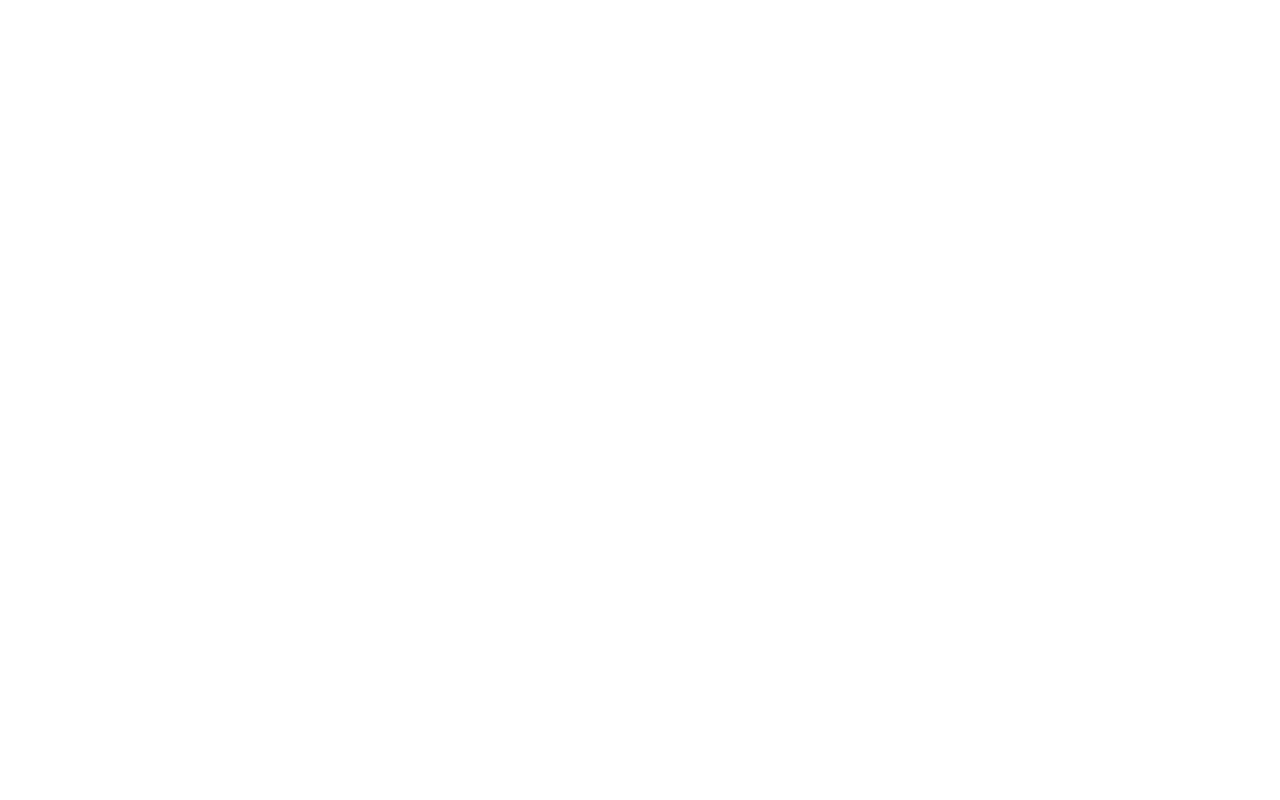
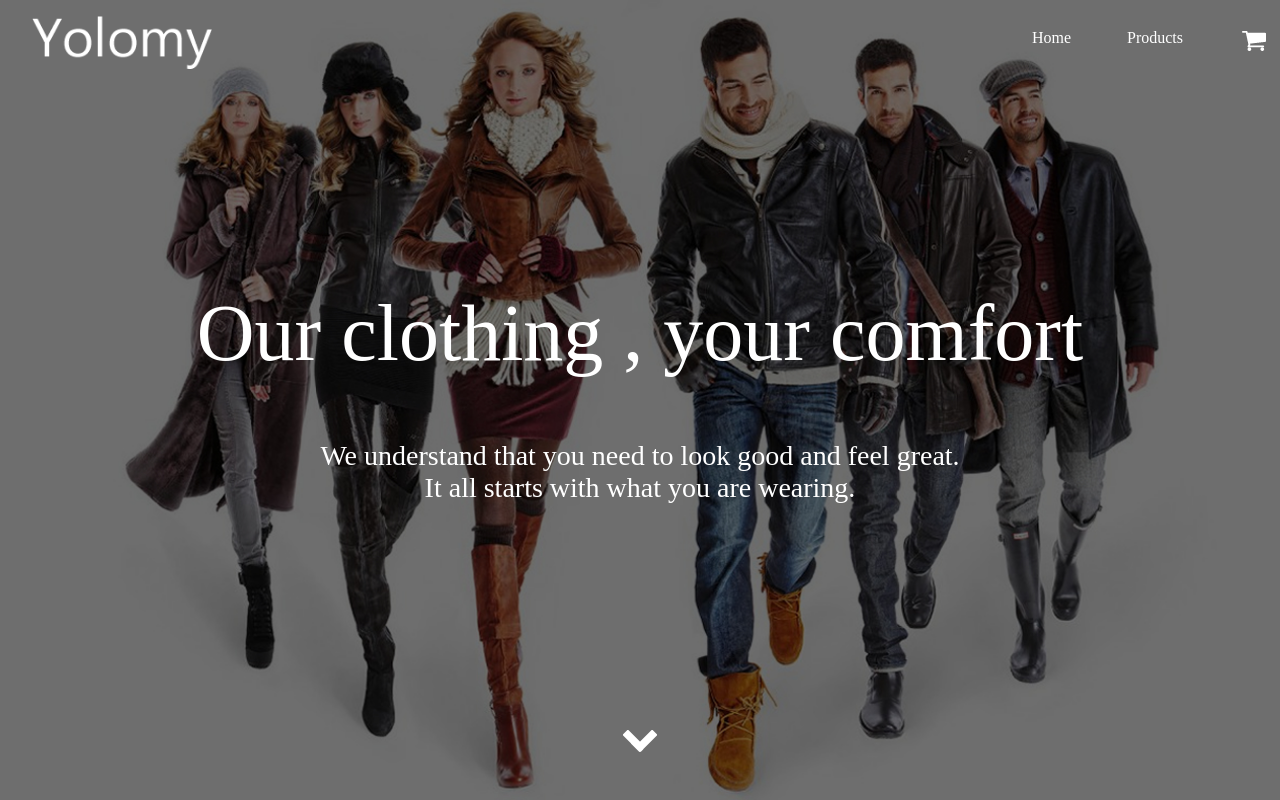
Before and after one commit to Iamkosgei/yolomy, a plain HTML site: page index.html in a window 1280 px wide. Drawn offline with nearby package versions, Linux system fonts and the light colour scheme.

Commit message:
finished creating the nav bar and the welcome screen and also added jQuery to change nav background color on scroll

```diff
--- a/css/style.css
+++ b/css/style.css
@@ -0,0 +1,91 @@
+*
+{
+    padding: 0;
+    margin: 0;
+}
+
+#home
+{
+    background: url("../assets/backgrounds/hero.jpg") center center/cover no-repeat;
+    height: 100vh;
+
+    display: grid;
+    grid-template-rows: 1fr 5fr
+}
+#main-nav
+{
+    width: 100%;
+    position: fixed;
+
+    padding: 1rem 0;
+    display: grid;
+    grid-template-columns: 1fr 1fr;
+
+    align-items: center
+}
+
+#main-nav.pink
+{
+    background: #C6BFA5
+}
+
+.menu
+{
+    justify-self: end;
+}
+.menu ul
+{
+    display: flex;
+    list-style: none
+}
+.menu ul li
+{
+    margin-left: 2rem
+}
+.menu ul li a
+{
+    padding: 0.75rem
+}
+
+.logo
+{
+    width: 180px;
+    margin-left: 2rem;
+}
+
+a
+{
+    color: white;
+    text-decoration: none
+}
+
+/* showcase */
+#showcase
+{
+    height: 70vh;
+    display: grid;
+    color: white;
+
+    margin-top: 12rem;
+
+    grid-template-rows:repeat(3,1fr)
+}
+#showcase .heading
+{
+    align-self: flex-end;
+    justify-self: center;
+    font-size: 5rem;
+}
+
+#showcase .slogan
+{
+    align-self: center;
+    justify-self: center;
+    text-align: center;
+    font-size: 1.75rem;
+}
+#showcase img
+{
+    align-self: end;
+    justify-self: center;
+}
--- a/index.html
+++ b/index.html
@@ -4,9 +4,36 @@
     <meta charset="UTF-8">
     <meta name="viewport" content="width=device-width, initial-scale=1.0">
     <meta http-equiv="X-UA-Compatible" content="ie=edge">
+    <link rel="stylesheet" href="../css/style.css">
+    <script src="https://code.jquery.com/jquery-3.3.1.js" integrity="sha256-2Kok7MbOyxpgUVvAk/HJ2jigOSYS2auK4Pfzbm7uH60=" crossorigin="anonymous"></script>
     <title>YOLOMY</title>
 </head>
 <body>
+    <!--Welcome page-->
+    <header id="home">
+            <nav id="main-nav">
+                <img class="logo" src="../assets/logo/logo.png">
+                <div class="menu">
+                        <ul>
+                            <li><a href = "#home" class="scroll">Home</a></li>
+                            <li><a href = "#selection" class="scroll" >Products</a></li>
+                            <li><a href = "#store"><img src="../assets/logo/shop.png"></a></li>
+                        </ul>
+                </div>
+            </nav>
 
+            <section id="showcase">
+
+                    <p class="heading">Our clothing , your comfort</p>
+                    <p class="slogan">We understand that you need to look good and feel great. <br>It all starts with what you are wearing.</p>
+                    <img src="./assets/mouse_click.png" alt="mouse click">
+              </section>
+    </header>
+
+
+
+
+
+    <script src="./js/main.js"></script>
 </body>
 </html>
--- a/js/main.js
+++ b/js/main.js
@@ -0,0 +1,11 @@
+// Scrolling Effect
+      $(window).on("scroll", function() {
+        if($(window).scrollTop()) {
+              $('#main-nav').addClass('pink');
+              console.log("scrolling")
+        }
+
+        else {
+              $('#main-nav').removeClass('pink');
+        }
+  })
```
